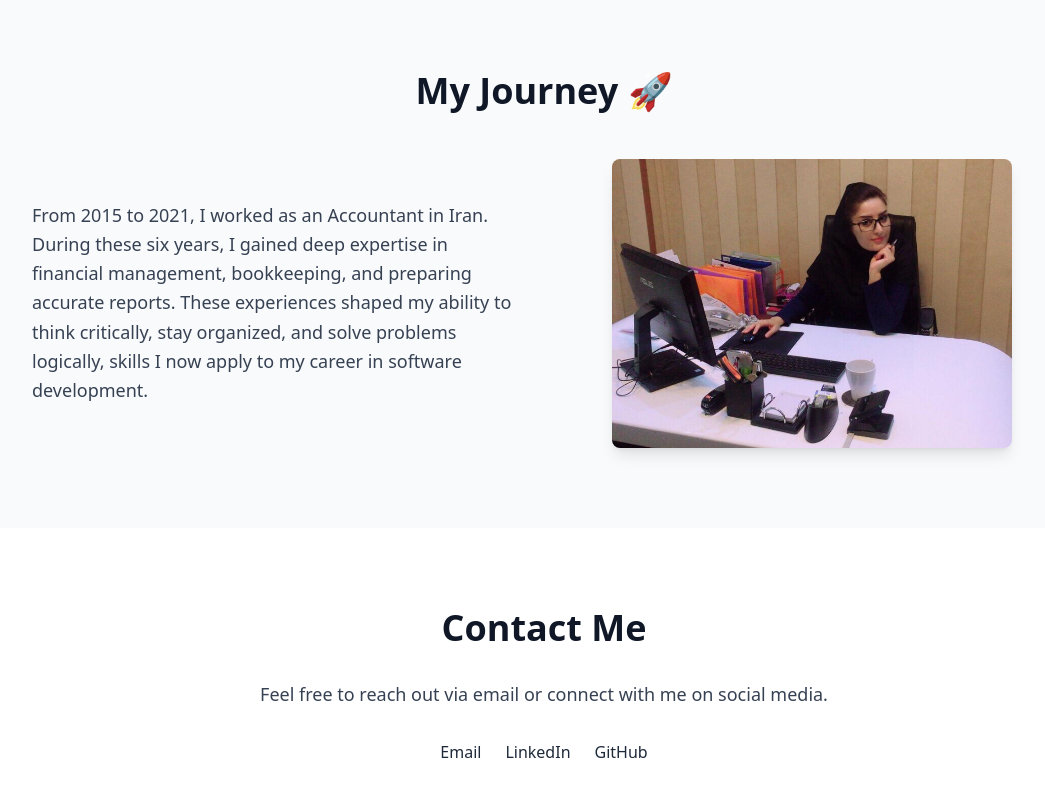
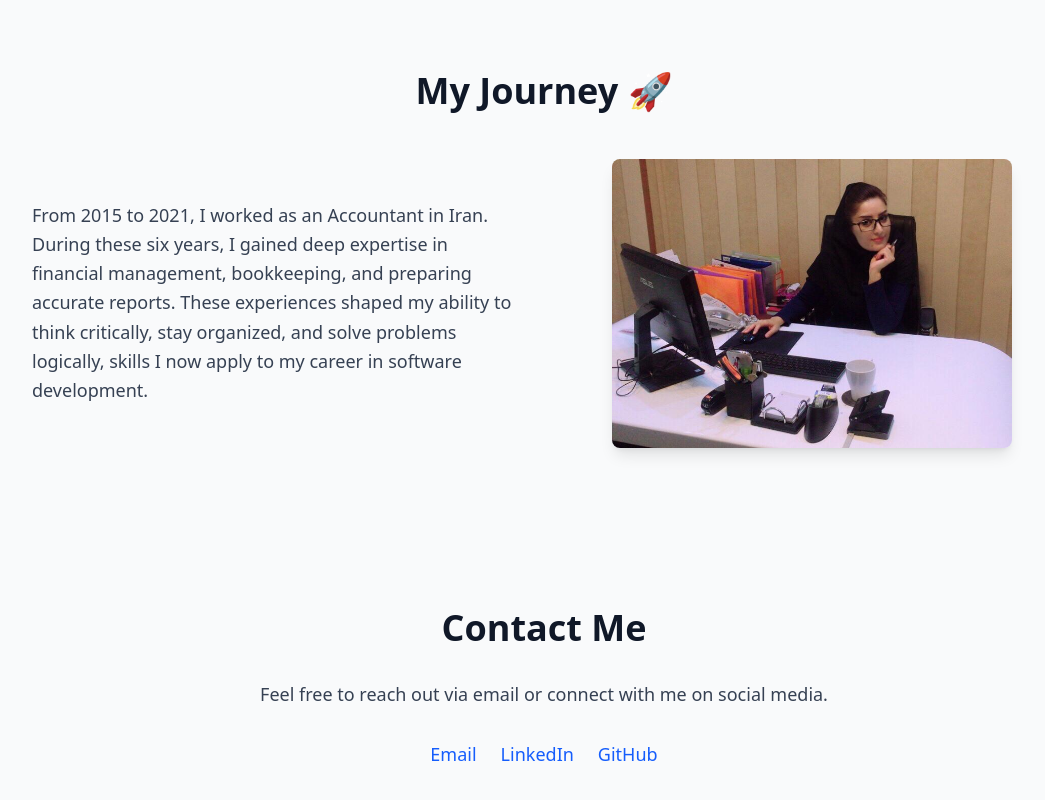
Before and after one commit to samira313/portfolio, a React (Vite) app: page / in a window 1280 px wide. Shown: the part 4221-5021 px from the top of the page, without its empty margins (96-1141 px from the left). Built offline with nearby package versions, Linux system fonts and the light colour scheme.

Commit message:
update contact section

```diff
--- a/src/sections/Contact.tsx
+++ b/src/sections/Contact.tsx
@@ -1,26 +1,41 @@
+// src/sections/Contact.tsx
 import { useTranslation } from "react-i18next";
 
-export default function Contact() {
+type ContactProps = {
+  email: string;
+  linkedin: string;
+  github: string;
+};
+
+export default function Contact({ email, linkedin, github }: ContactProps) {
   const { t } = useTranslation();
 
   return (
-    <section id="contact" className="py-20 px-8 bg-white text-center">
-      <h2 className="text-4xl font-bold text-gray-900 mb-8">
-        {t("contact.title")}
-      </h2>
+    <section id="contact" className="py-20 px-8 bg-gray-50 text-center">
+      <h2 className="text-4xl font-bold text-gray-900 mb-8">{t("contact.title")}</h2>
+      <p className="text-lg text-gray-700 mb-8">{t("contact.description")}</p>
 
-      <p className="text-lg text-gray-700 mb-8">
-        {t("contact.description")}
-      </p>
-
-      <div className="flex justify-center gap-6 text-gray-800 font-medium">
-        <a href="mailto:ahmadi.samira6761@gmail.com" className="hover:text-blue-600">
+      <div className="flex justify-center gap-6 text-lg font-medium">
+        <a
+          href={`mailto:${email}`}
+          className="text-blue-600 hover:text-blue-800"
+        >
           {t("contact.email")}
         </a>
-        <a href="https://www.linkedin.com/in/samira313/" target="_blank" className="hover:text-blue-600">
+        <a
+          href={linkedin}
+          target="_blank"
+          rel="noopener noreferrer"
+          className="text-blue-600 hover:text-blue-800"
+        >
           {t("contact.linkedin")}
         </a>
-        <a href="https://github.com/samira313" target="_blank" className="hover:text-blue-600">
+        <a
+          href={github}
+          target="_blank"
+          rel="noopener noreferrer"
+          className="text-blue-600 hover:text-blue-800"
+        >
           {t("contact.github")}
         </a>
       </div>
```
